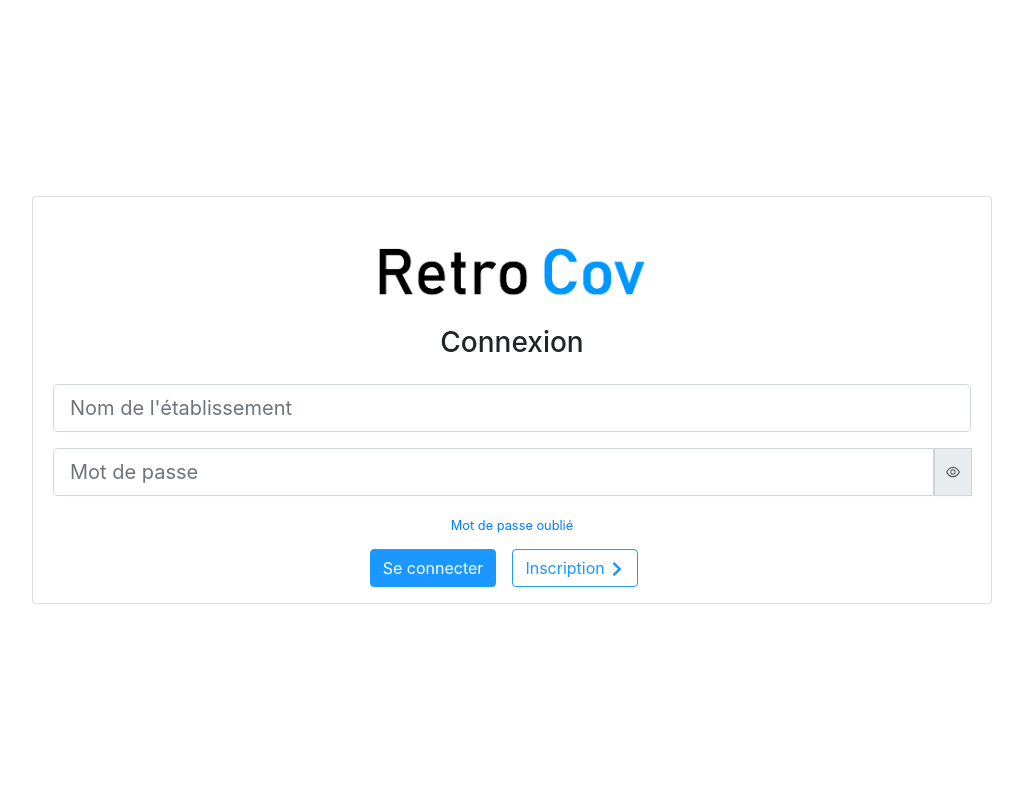
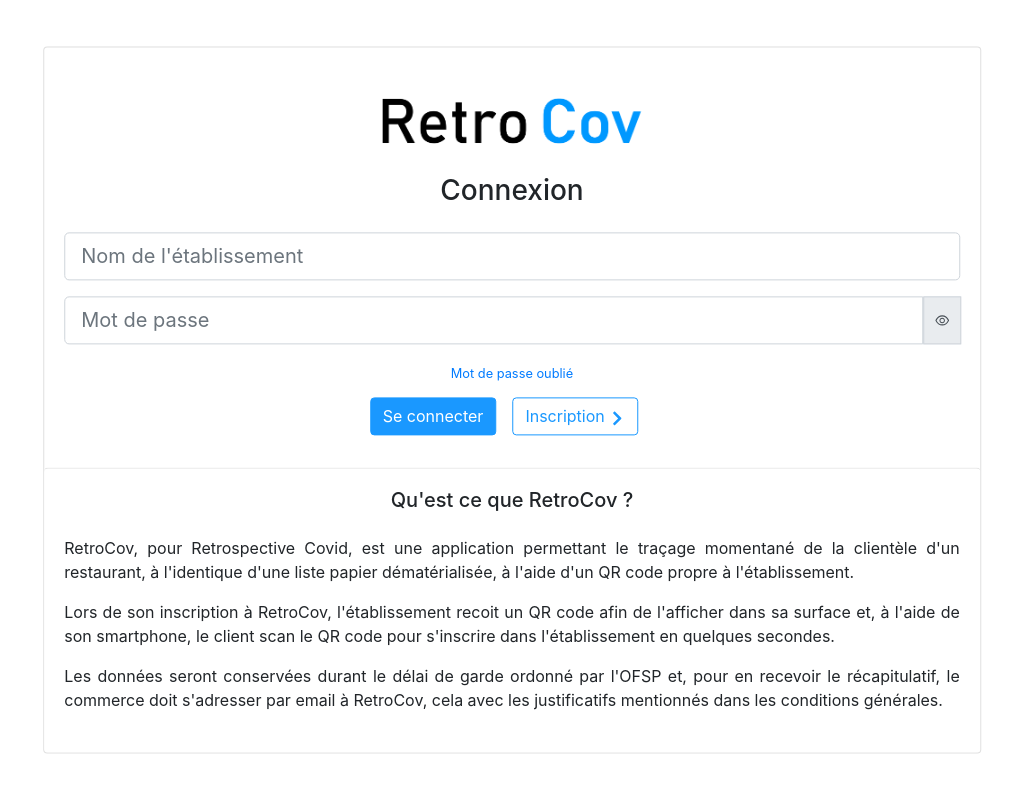
Before and after one commit to jmuraro-dev/retrocov-front, a React (Create React App) app: page / in a window 1280 px wide. Shown: the top 792 px of the page, without its empty margins (128-1151 px from the left). Built offline with nearby package versions, Linux system fonts and the light colour scheme.

Commit message:
Retrocov definition on login added

```diff
--- a/src/components/Login.js
+++ b/src/components/Login.js
@@ -78,7 +78,7 @@
     render() {
         return (
             <Container className="login-container">
-                <Card className={"login-card text-center"}>
+                <Card className={"login-card text-center mb-3"}>
                     <Card.Img className={"card-logo"} variant={"top"}
                               src={window.location.origin.toString() + '/RetroCov_Logo.png'} alt="RetroCov Logo"/>
                     <Card.Body style={{paddingBottom: "0px"}}>
@@ -130,6 +130,17 @@
                         {/*<Card.Footer className="text-muted card-foot">validé par <a
                             href={"https://www.infomaniak.com"} className="infomaniak-link">Infomaniak</a></Card.Footer>*/}
                     </Card.Body>
+                    <Card className={"definition-card text-center  mt-3"}>
+                        <Card.Body style={{paddingBottom: "0px"}}>
+                            <Card.Title className={"mb-4"}><h5>Qu'est ce que RetroCov ?</h5></Card.Title>
+                            <Card.Text className={"pb-4 text-justify"}>
+                                <p>RetroCov, pour Retrospective Covid, est une application permettant le traçage momentané de la clientèle d'un restaurant, à l'identique d'une liste papier dématérialisée, à l'aide d'un QR code propre à l'établissement.</p>
+
+                                <p>Lors de son inscription à RetroCov, l'établissement recoit un QR code afin de l'afficher dans sa surface et, à l'aide de son smartphone, le client scan le QR code pour s'inscrire dans l'établissement en quelques secondes.</p>
+
+                                <p>Les données seront conservées durant le délai de garde ordonné par l'OFSP et, pour en recevoir le récapitulatif, le commerce doit s'adresser par email à RetroCov, cela avec les justificatifs mentionnés dans les conditions générales.</p></Card.Text>
+                        </Card.Body>
+                    </Card>
                 </Card>
             </Container>
         );
--- a/src/styles/login.css
+++ b/src/styles/login.css
@@ -4,17 +4,6 @@
     height: 100%;
     overflow: revert;
     background-position: center;
-}
-
-.login-card {
-    width: 75%;
-    min-width: 300px;
-    margin: 0;
-    position: absolute;
-    top: 50%;
-    left: 50%;
-    -ms-transform: translate(-50%, -50%);
-    transform: translate(-50%, -50%);
 }
 
 .login-card-text {
@@ -33,3 +22,34 @@
     border-color: #1A98FF!important;
     color: white!important;
 }
+
+.definition-card {
+    border: none;
+    border-top: 1px solid rgba(0, 0, 0, 0.125) ;
+}
+
+@media (max-width: 500px) {
+    .login-card {
+        width: 75%;
+        min-width: 300px;
+        margin: 0;
+        position: relative;
+        top: 70%;
+        left: 50%;
+        -ms-transform: translate(-50%, -50%);
+        transform: translate(-50%, -50%);
+    }
+}
+
+@media (min-width: 500px) {
+    .login-card {
+        width: 75%;
+        min-width: 300px;
+        margin: 0;
+        position: relative;
+        top: 50%;
+        left: 50%;
+        -ms-transform: translate(-50%, -50%);
+        transform: translate(-50%, -50%);
+    }
+}
```
